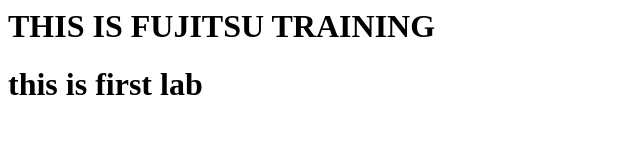
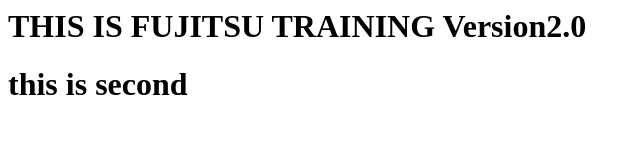
Before and after one commit to ravikumar7869/mygit, a plain HTML site: page index.html in a window 1280 px wide. Shown: the whole page, without its empty margins (0-640 px from the left). Drawn offline with Linux system fonts and the light colour scheme.

Commit message:
my first git branch commit

```diff
--- a/index.html
+++ b/index.html
@@ -1,2 +1,2 @@
-<h1> THIS IS FUJITSU TRAINING </h1>
-<h1> this is first lab</h>
+<h1> THIS IS FUJITSU TRAINING Version2.0 </h1>
+<h1> this is second </h>
```
Also changed, not shown: a.html (added, +1 -0 lines), b.html (added, +1 -0 lines).
